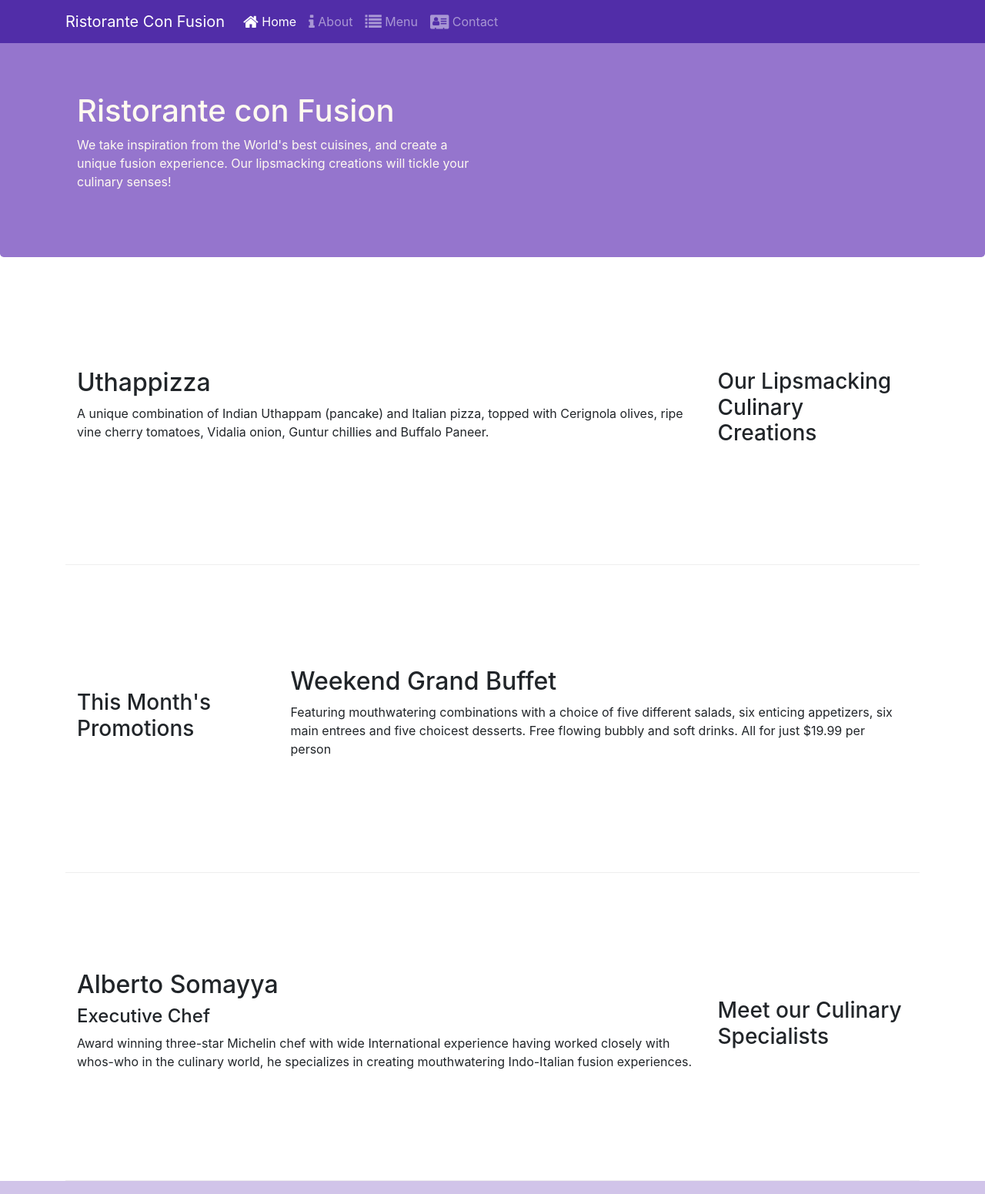
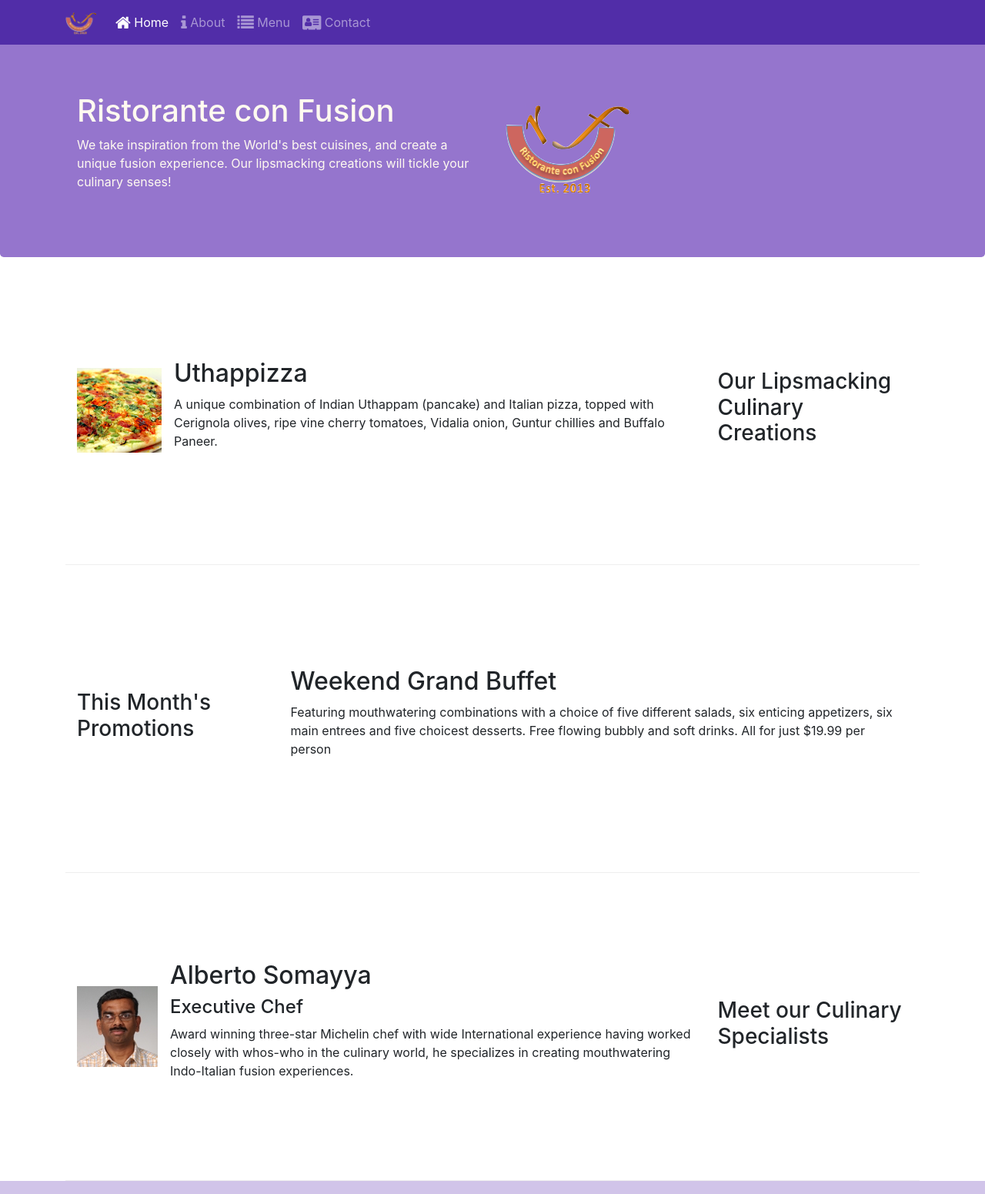
Before and after one commit to VanshikaJGJ1012/Front-End-Web-UI-Framworks-and-Bootstrap-and-Tools-Bootstrap-4, a website: page index.html in a window 1280 px wide. Shown: the top 1551 px of the page at 77% size. Drawn offline with nearby package versions, Linux system fonts and the light colour scheme.

Commit message:
Images and Media

```diff
--- a/index.html
+++ b/index.html
@@ -24,10 +24,11 @@
                 <span class="navbar-toggler-icon"></span>
             </button>
 
-           <a class="navbar-brand" href="#">Ristorante Con Fusion</a>
+            <a class="navbar-brand" href="#"><img src="img/logo.png" height="30" width="41"></a>
             <div class="collapse navbar-collapse" id="Navbar">
                 <ul class="navbar-nav mr-auto">
-                <li class="nav-item active"><a class="nav-link" href="#"><span class="fa fa-home fa-lg"></span>   Home</a></li>
+                    <li class="nav-item active"><a class="nav-link" href="#"><span class="fa fa-home fa-lg"></span>
+                            Home</a></li>
                     <li class="nav-item "><a class="nav-link" href="./aboutus.html">
                             <span class="fa fa-info fa-lg"></span>
                             About</a></li>
@@ -47,9 +48,11 @@
             <div class="row row-header">
                 <div class="col-12 col-sm-6">
                     <h1>Ristorante con Fusion</h1>
-                    <p class="d-none d-sm-block">We take inspiration from the World's best cuisines, and create a unique fusion experience. Our lipsmacking creations will tickle your culinary senses!</p>
+                    <p class="d-none d-sm-block">We take inspiration from the World's best cuisines, and create a unique
+                        fusion experience. Our lipsmacking creations will tickle your culinary senses!</p>
                 </div>
-                <div class="col-12 col-sm">
+                <div class="col-12 col-sm align-self-center">
+                    <img src="img/logo.png" class="img-fluid">
                 </div>
             </div>
         </div>
@@ -61,8 +64,16 @@
                 <h3>Our Lipsmacking Culinary Creations</h3>
             </div>
             <div class="col col-sm order-sm-first col-md">
-                <h2>Uthappizza</h2>
-                <p class="d-none d-sm-block">A unique combination of Indian Uthappam (pancake) and Italian pizza, topped with Cerignola olives, ripe vine cherry tomatoes, Vidalia onion, Guntur chillies and Buffalo Paneer.</p>
+                <div class="media">
+                    <img class="d-flex mr-3 img-thumnail align-self-center" src="img/uthappizza.png" alt="Uthappizza">
+                    <div class="media-body">
+                        <h2 class="mt-0">Uthappizza</h2>
+                        <p class="d-none d-sm-block">A unique combination of Indian Uthappam (pancake) and Italian
+                            pizza, topped with Cerignola olives, ripe vine cherry tomatoes, Vidalia onion, Guntur
+                            chillies and Buffalo Paneer.</p>
+                    </div>
+                </div>
+
             </div>
         </div>
 
@@ -73,7 +84,9 @@
             </div>
             <div class="col col-sm col-md">
                 <h2>Weekend Grand Buffet</h2>
-                <p class="d-none d-sm-block">Featuring mouthwatering combinations with a choice of five different salads, six enticing appetizers, six main entrees and five choicest desserts. Free flowing bubbly and soft drinks. All for just $19.99 per person </p>
+                <p class="d-none d-sm-block">Featuring mouthwatering combinations with a choice of five different
+                    salads, six enticing appetizers, six main entrees and five choicest desserts. Free flowing bubbly
+                    and soft drinks. All for just $19.99 per person </p>
             </div>
         </div>
 
@@ -82,9 +95,17 @@
                 <h3>Meet our Culinary Specialists</h3>
             </div>
             <div class="col col-sm order-sm-first col-md">
+                <div class="media">
+                    <img class="d-flex mr-3 img-thumnail align-self-center" src="img/alberto.png" alt="Alberto Somayya">
+                    <div class="media-body">
                         <h2>Alberto Somayya</h2>
                 <h4>Executive Chef</h4>
-                <p class="d-none d-sm-block"> Award winning three-star Michelin chef with wide International experience having worked closely with whos-who in the culinary world, he specializes in creating mouthwatering Indo-Italian fusion experiences. </p>
+                <p class="d-none d-sm-block"> Award winning three-star Michelin chef with wide International experience
+                    having worked closely with whos-who in the culinary world, he specializes in creating mouthwatering
+                    Indo-Italian fusion experiences. </p>
+                    </div>
+                </div>
+
             </div>
         </div>
     </div>
@@ -109,17 +130,24 @@
                         HONG KONG<br>
                         <span class="fa fa-phone fa-lg"></span>: +852 1234 5678<br>
                         <span class="fa fa-fax fa-lg"></span> +852 8765 4321<br>
-		              <span class="fa fa-envelope fa-lg"></span> <a href="mailto:confusion@food.net">confusion@food.net</a>
+                        <span class="fa fa-envelope fa-lg"></span> <a
+                            href="mailto:confusion@food.net">confusion@food.net</a>
                     </address>
                 </div>
                 <div class="col-12 col-sm-4 align-self-center">
                     <div class="text-center">
-                        < <a class="btn btn-social-icon btn-google" href="http://google.com/+"><span class="fa fa-google-plus fa-lg"></span></a>
-                        <a class="btn btn-social-icon btn-facebook" href="http://www.facebook.com/profile.php?id="><span class="fa fa-facebook fa-lg"></span></a>
-                        <a class="btn btn-social-icon btn-linkedin" href="http://www.linkedin.com/in/"><span class="fa fa-linkedin fa-lg"></span></a>
-                        <a class="btn btn-social-icon btn-twitter" href="http://twitter.com/"><span class="fa fa-twitter fa-lg"></span></a>
-                        <a class="btn btn-social-icon btn-twitter"href="http://youtube.com/"><span class="fa fa-youtube fa-lg"></span></a>
-                        <a class="btn btn-social-icon"href="mailto:"><span class="fa fa-envelope fa-lg"></span></a>
+                        < <a class="btn btn-social-icon btn-google" href="http://google.com/+"><span
+                                class="fa fa-google-plus fa-lg"></span></a>
+                            <a class="btn btn-social-icon btn-facebook"
+                                href="http://www.facebook.com/profile.php?id="><span
+                                    class="fa fa-facebook fa-lg"></span></a>
+                            <a class="btn btn-social-icon btn-linkedin" href="http://www.linkedin.com/in/"><span
+                                    class="fa fa-linkedin fa-lg"></span></a>
+                            <a class="btn btn-social-icon btn-twitter" href="http://twitter.com/"><span
+                                    class="fa fa-twitter fa-lg"></span></a>
+                            <a class="btn btn-social-icon btn-twitter" href="http://youtube.com/"><span
+                                    class="fa fa-youtube fa-lg"></span></a>
+                            <a class="btn btn-social-icon" href="mailto:"><span class="fa fa-envelope fa-lg"></span></a>
                     </div>
                 </div>
             </div>
```
Also changed, not shown: aboutus.html (+3 -2 lines), contactus.html (+1 -1 lines), img/alberto.png (added), img/buffet.png (added), img/logo.png (added), img/uthappizza.png (added), 1 other file. Lines whose indentation alone changed are shown as unchanged.
